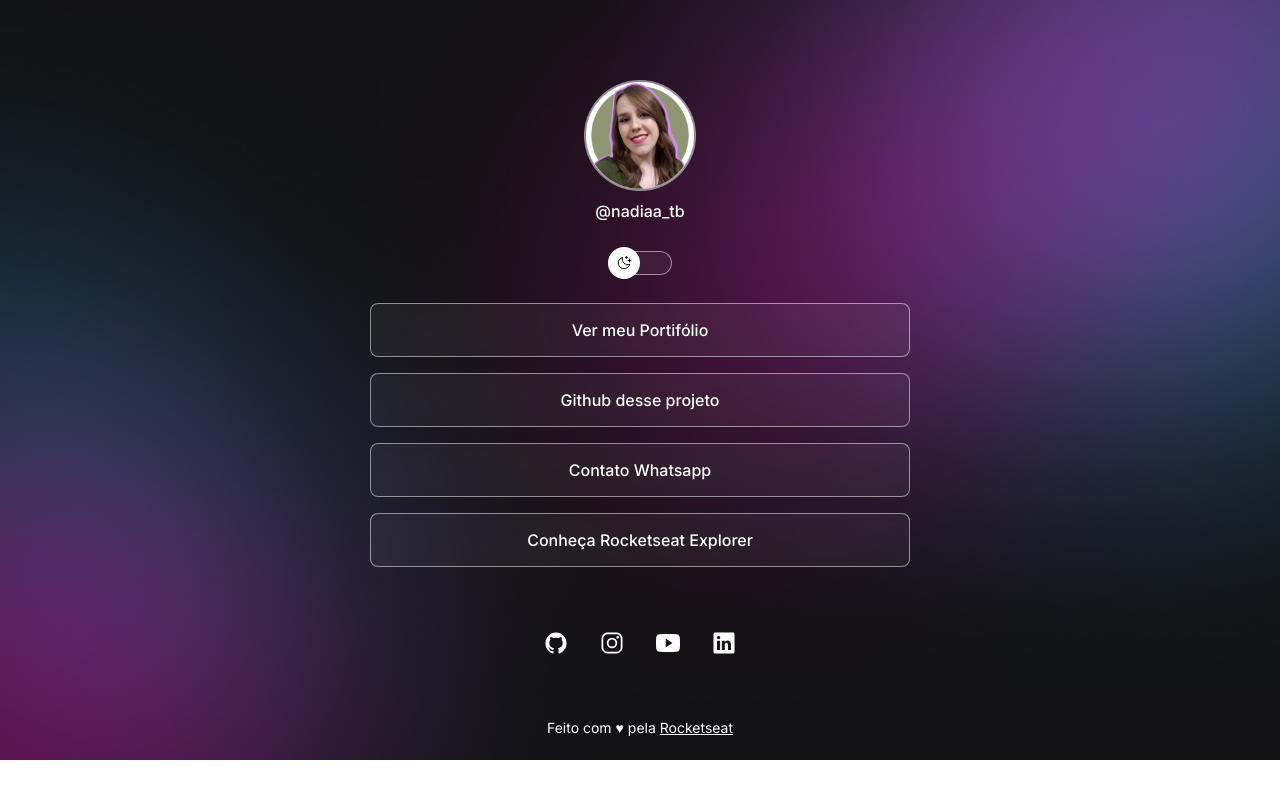
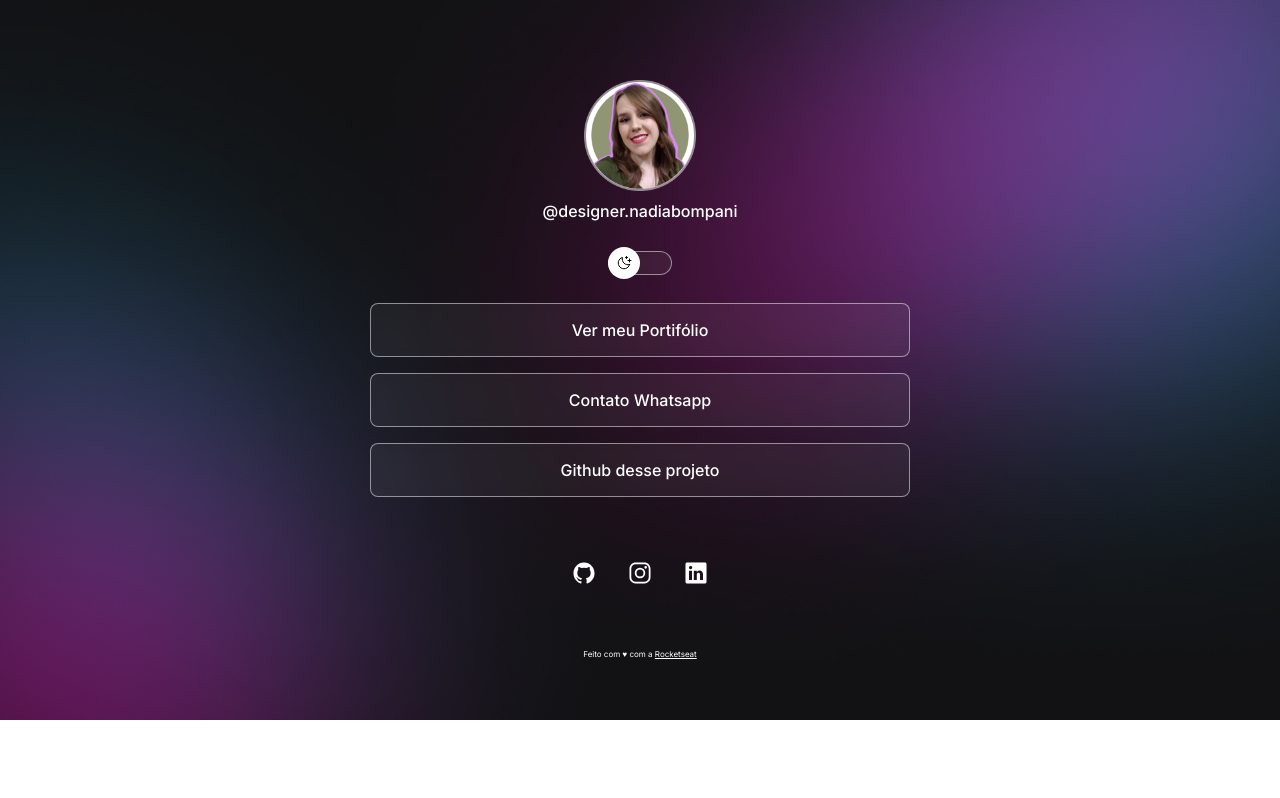
Before and after one commit to nadiatbompani/primeiro-projeto, a plain HTML site: page index.html in a window 1280 px wide. Drawn offline with nearby package versions, Linux system fonts and the light colour scheme.

Commit message:
New 2023

```diff
--- a/index.html
+++ b/index.html
@@ -16,7 +16,7 @@
     <div id="container">
         <div id="profile">
             <img src="./assets/Avatar.png" alt="Foto de Nádia sorrindo num fundo verde">
-            <p>@nadiaa_tb</p>
+            <p>@designer.nadiabompani</p>
         </div>
         <div id="switch" onclick="toggleMode()">
             <button></button>
@@ -26,15 +26,16 @@
              <li>
                 <a href="https://www.behance.net/nadiaa_tb" target="_blank">Ver meu Portifólio</a>
             </li>
-                       <li>
-                <a href="https://github.com/nadiatbompani/primeiro-projeto" target="_blank">Github desse projeto</a>
-            </li>
             <li>
                 <a href="https://wa.me/+5547988968534" target="_blank">Contato Whatsapp</a>
             </li>
             <li>
+                <a href="https://github.com/nadiatbompani/primeiro-projeto" target="_blank">Github desse projeto</a>
+            </li>
+            <!--
+            <li>
                 <a href="https://www.rocketseat.com.br/explorer" target="_blank">Conheça Rocketseat Explorer</a>
-            </li>
+            </li>-->
         </ul>
         <div id="social-links">
             <a href="https://github.com/nadiatbompani" target="_blank">
@@ -43,15 +44,15 @@
             <a href="https://instagram.com/nadiaa_tb" target="_blank">
                 <ion-icon name="logo-instagram"></ion-icon>
             </a>
-            <a href="https://www.youtube.com/channel/UCliL8Rh9PyNkIecpty3Te7w">
+           <!-- <a href="https://www.youtube.com/channel/UCliL8Rh9PyNkIecpty3Te7w">
                 <ion-icon name="logo-youtube"></ion-icon>
-            </a>
+            </a>-->
             <a href="https://www.linkedin.com/in/nadiatbompani/" target="_blank">
                 <ion-icon name="logo-linkedin"></ion-icon>
             </a>
         </div>
         <footer>
-            Feito com ♥ pela <a href="https://www.rocketseat.com.br/">Rocketseat</a>
+            Feito com ♥ com a <a href="https://www.rocketseat.com.br/">Rocketseat</a>
         </footer>
     </div>
 
--- a/style.css
+++ b/style.css
@@ -157,7 +157,7 @@ ul li a:hover {
 footer {
     padding: 24px 0;
     text-align: center;
-    font-size: 14px;
+    font-size: 0.5em;
     }
 
     /* media queries */
```
